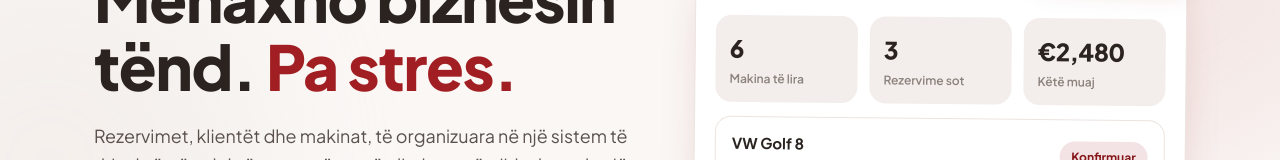
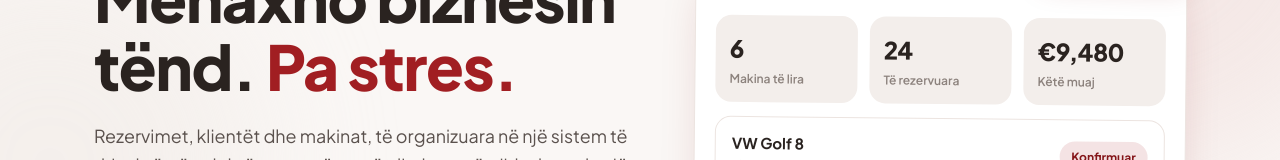
Before and after one commit to alttinkrasniqi/rental-saas, a Next.js app: page / in a window 1280 px wide. Shown: the part 241-401 px from the top of the page. Built offline with nearby package versions, Linux system fonts and the light colour scheme; no server answers.

Commit message:
Update landing.tsx

```diff
--- a/src/app/landing.tsx
+++ b/src/app/landing.tsx
@@ -182,8 +182,8 @@ const HTML = `
         <div class="mock-top"><i></i><i></i><i></i><span class="mock-title">Paneli — MenaxhoRentin</span></div>
         <div class="stat-row">
           <div class="stat"><div class="n">6</div><div class="l">Makina të lira</div></div>
-          <div class="stat"><div class="n">3</div><div class="l">Rezervime sot</div></div>
-          <div class="stat"><div class="n">€2,480</div><div class="l">Këtë muaj</div></div>
+          <div class="stat"><div class="n">24</div><div class="l">Të rezervuara</div></div>
+          <div class="stat"><div class="n">€9,480</div><div class="l">Këtë muaj</div></div>
         </div>
         <div class="booking"><div><div class="car">VW Golf 8</div><div class="date">12–15 Tetor · Arben K.</div></div><span class="pill">Konfirmuar</span></div>
         <div class="cal"><span></span><span class="on"></span><span class="on"></span><span class="mid"></span><span></span><span class="on"></span><span></span><span class="mid"></span><span></span><span class="on"></span><span class="on"></span><span class="on"></span><span></span><span class="mid"></span></div>
```
